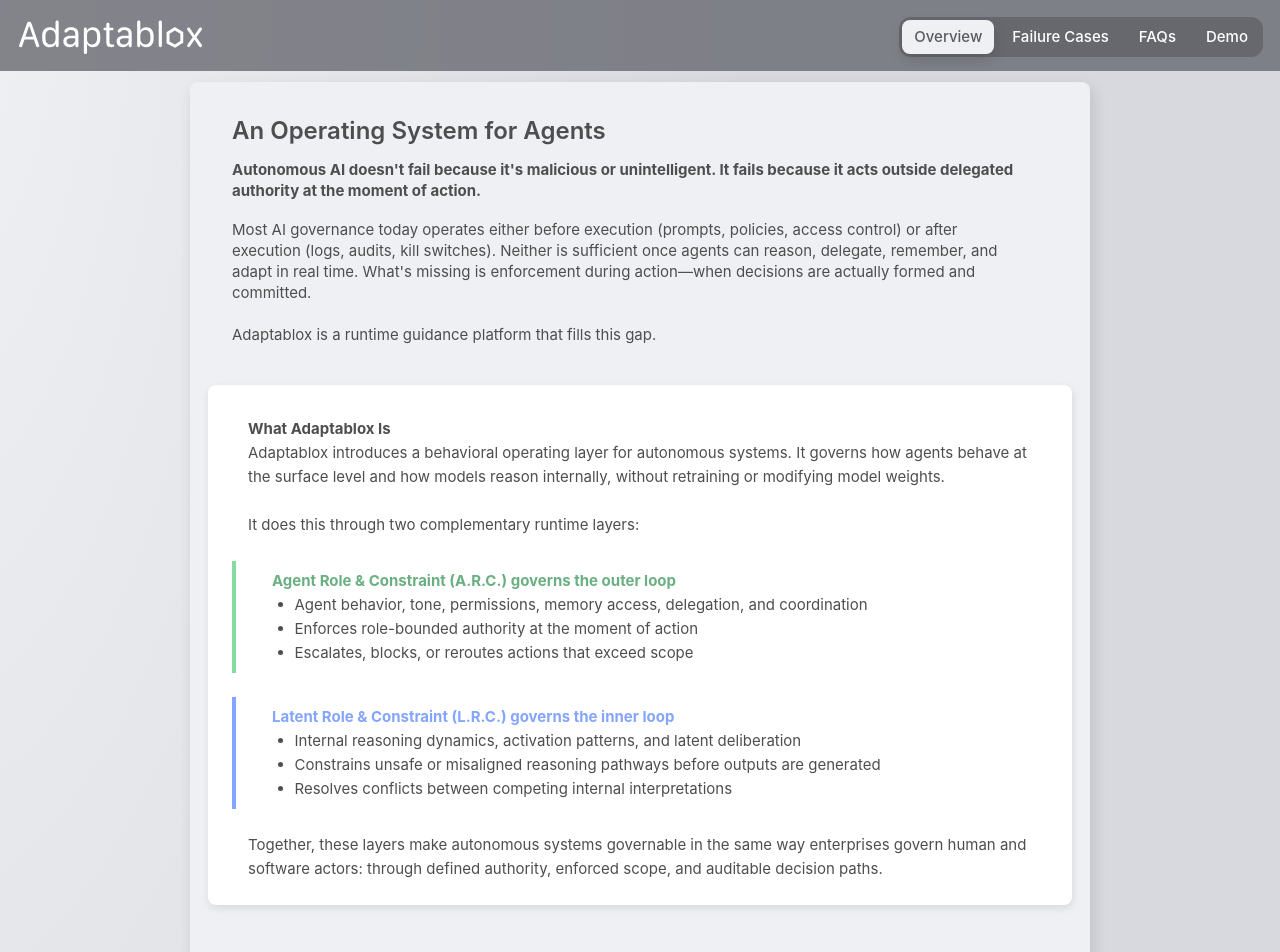
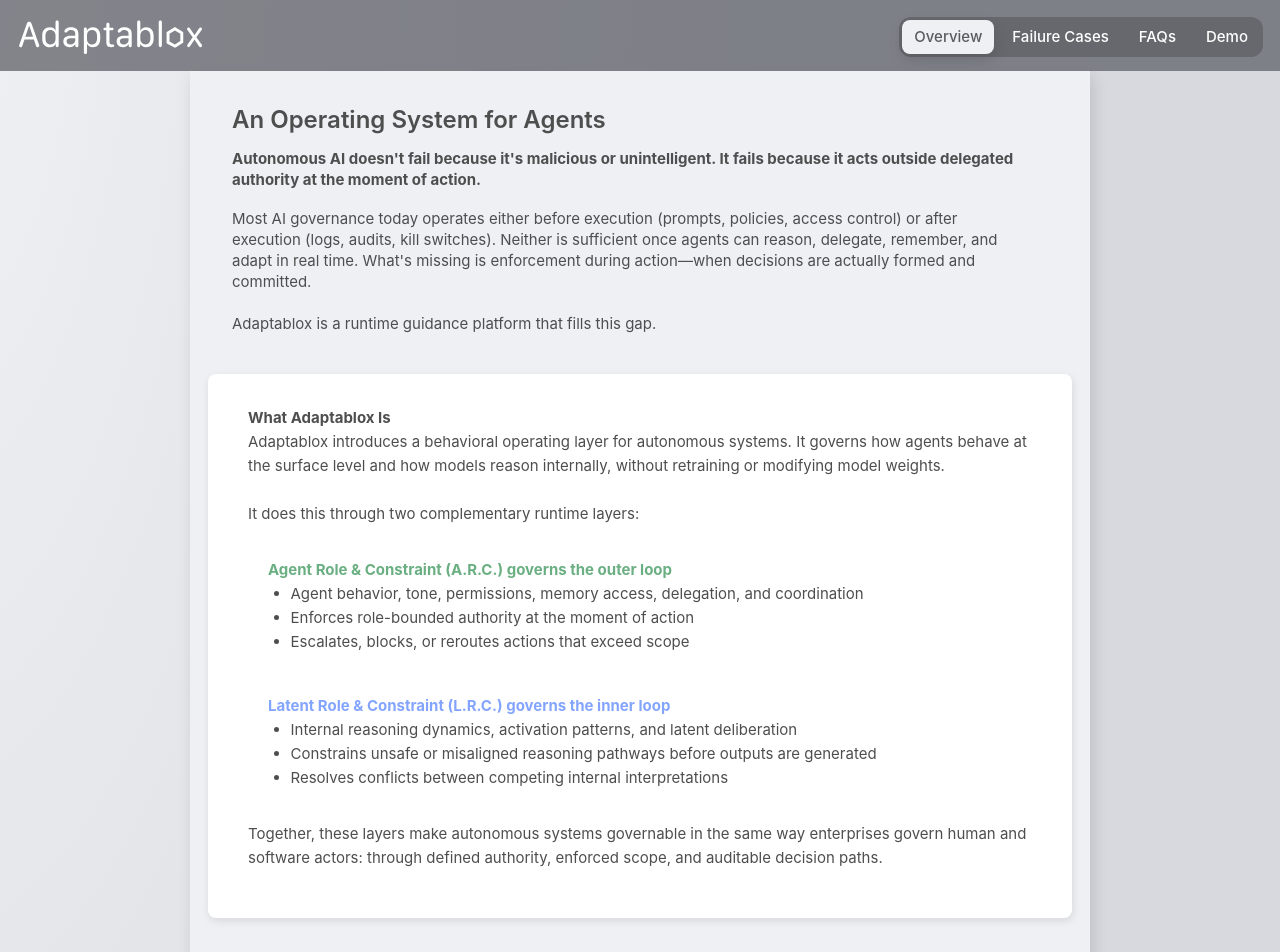
Before and after one commit to bartyeary/Adaptablox, a Next.js app: page / in a window 1280 px wide. Shown: the top 952 px of the page. Built offline with nearby package versions, Linux system fonts and the light colour scheme.

Commit message:
background spans the height

```diff
--- a/components/AdaptabloxAbout.tsx
+++ b/components/AdaptabloxAbout.tsx
@@ -137,9 +137,9 @@
         </div>
       </div>
       <div
-        className="bg-[#eef0f4] content-stretch flex flex-col gap-[24px] h-[4378px] items-start p-[18px] relative rounded-[8px] shadow-[3px_6px_15px_0px_rgba(0,0,0,0.12)] shrink-0 w-[900px] max-w-full mb-6 mx-auto transition-all duration-250 ease-out"
+        className="bg-[#eef0f4] content-stretch flex flex-col gap-[24px] min-h-[calc(100vh-71px)] items-start p-[18px] relative shadow-[3px_6px_15px_0px_rgba(0,0,0,0.12)] shrink-0 w-[900px] max-w-full mx-auto transition-all duration-250 ease-out"
         style={{
-          marginTop: isAnimating ? '82px' : '102px',
+          marginTop: '71px',
           transition: 'margin-top 0.25s ease-out'
         }}
         data-node-id="1:39"
--- a/components/AdaptabloxDemo.tsx
+++ b/components/AdaptabloxDemo.tsx
@@ -142,9 +142,9 @@
         </div>
       </div>
       <div
-        className="bg-[#eef0f4] content-stretch flex flex-col gap-[48px] items-start p-[18px] relative rounded-[8px] shadow-[3px_6px_15px_0px_rgba(0,0,0,0.12)] shrink-0 w-[900px] max-w-full mb-6 mx-auto transition-all duration-250 ease-out"
+        className="bg-[#eef0f4] content-stretch flex flex-col gap-[48px] items-start p-[18px] relative shadow-[3px_6px_15px_0px_rgba(0,0,0,0.12)] shrink-0 w-[900px] max-w-full mx-auto transition-all duration-250 ease-out min-h-[calc(100vh-71px)]"
         style={{
-          marginTop: isAnimating ? '82px' : '102px',
+          marginTop: '71px',
           transition: 'margin-top 0.25s ease-out'
         }}
         data-node-id="27:520"
--- a/components/AdaptabloxFAQs.tsx
+++ b/components/AdaptabloxFAQs.tsx
@@ -135,9 +135,9 @@
         </div>
       </div>
       <div
-        className="bg-[#eef0f4] content-stretch flex flex-col gap-[48px] items-start p-[18px] relative rounded-[8px] shadow-[3px_6px_15px_0px_rgba(0,0,0,0.12)] shrink-0 w-[900px] max-w-full mb-6 mx-auto transition-all duration-250 ease-out"
+        className="bg-[#eef0f4] content-stretch flex flex-col gap-[48px] items-start p-[18px] relative shadow-[3px_6px_15px_0px_rgba(0,0,0,0.12)] shrink-0 w-[900px] max-w-full mx-auto transition-all duration-250 ease-out min-h-[calc(100vh-71px)]"
         style={{
-          marginTop: isAnimating ? '82px' : '102px',
+          marginTop: '71px',
           transition: 'margin-top 0.25s ease-out'
         }}
         data-node-id="1:200"
--- a/components/AdaptabloxOverview.tsx
+++ b/components/AdaptabloxOverview.tsx
@@ -140,9 +140,9 @@
         </div>
       </div>
       <div
-        className="bg-[#eef0f4] content-stretch flex flex-col gap-[48px] items-start p-[18px] relative rounded-[8px] shadow-[3px_6px_15px_0px_rgba(0,0,0,0.12)] shrink-0 w-[900px] max-w-full mb-6 mx-auto transition-all duration-250 ease-out"
+        className="bg-[#eef0f4] content-stretch flex flex-col gap-[48px] items-start p-[18px] relative shadow-[3px_6px_15px_0px_rgba(0,0,0,0.12)] shrink-0 w-[900px] max-w-full mx-auto transition-all duration-250 ease-out min-h-[calc(100vh-71px)]"
         style={{
-          marginTop: isAnimating ? '82px' : '102px',
+          marginTop: '71px',
           transition: 'margin-top 0.25s ease-out'
         }}
         data-node-id="27:684"
@@ -178,8 +178,8 @@
                 </p>
               </div>
             </div>
-            <div className="bg-white border-[#85dba2] border-l-[4.5px] border-solid content-stretch flex flex-col items-start px-[36px] py-[8px] relative shrink-0 w-full" data-node-id="42:782">
-              <div className="font-sans leading-[0] not-italic relative shrink-0 text-[#4e4e4e] text-[15px] w-full" data-node-id="42:783">
+            <div className="bg-white content-stretch flex flex-col items-start px-[36px] py-[8px] relative shrink-0 w-full" data-node-id="42:782">
+              <div className="font-sans leading-[0] not-italic relative shrink-0 text-[#4e4e4e] text-[15px] w-full">
                 <p className="font-sans font-bold leading-[24px] mb-0 text-[#6aaf81]">{`Agent Role & Constraint (A.R.C.) governs the outer loop`}</p>
                 <ul className="list-disc">
                   <li className="mb-0 ms-[22.5px]">
@@ -200,7 +200,7 @@
                 </ul>
               </div>
             </div>
-            <div className="bg-white border-[#84a5ff] border-l-[4.5px] border-solid content-stretch flex flex-col items-start px-[36px] py-[8px] relative shrink-0 w-full" data-node-id="42:790">
+            <div className="bg-white content-stretch flex flex-col items-start px-[36px] py-[8px] relative shrink-0 w-full" data-node-id="42:790">
               <div className="font-sans leading-[0] not-italic relative shrink-0 text-[#4e4e4e] text-[15px] w-full" data-node-id="42:791">
                 <p className="font-sans font-bold leading-[24px] mb-0 text-[#84a5ff]">{`Latent Role & Constraint (L.R.C.) governs the inner loop`}</p>
                 <ul className="list-disc">
@@ -222,7 +222,7 @@
                 </ul>
               </div>
             </div>
-            <div className="content-stretch flex items-center justify-center px-[16px] py-0 relative shrink-0 w-full" data-node-id="42:793">
+            <div className="content-stretch flex items-center justify-center px-[16px] py-0 pb-[24px] relative shrink-0 w-full" data-node-id="42:793">
               <p className="basis-0 font-sans font-normal grow leading-[24px] min-h-px min-w-px relative shrink-0 text-[#4e4e4e] text-[15px]" data-node-id="42:794">
                 Together, these layers make autonomous systems governable in the same way enterprises govern human and software actors: through defined authority, enforced scope, and auditable decision paths.
               </p>
```
Also changed, not shown: 5 other files (tests, documents, lock files or other folders).
